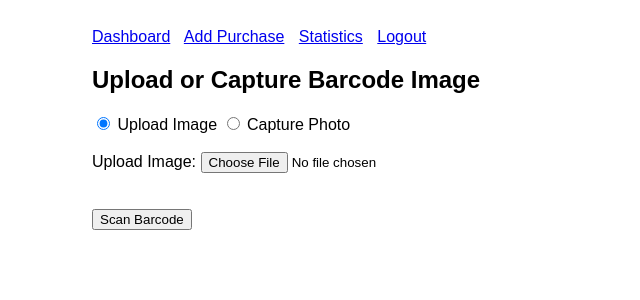
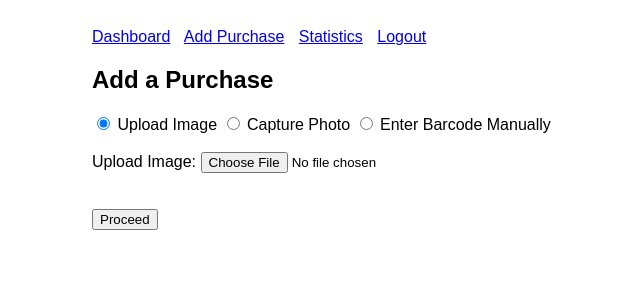
Before and after one commit to asen-krasimirov/budget_tracker, a Django app: page /purchases/upload/ in a window 1280 px wide. Shown: the top 300 px of the page, without its empty margins (248-888 px from the left). Run offline with Django 5.2, Linux system fonts and the light colour scheme; a user stored in the database is signed in; data comes from the database, SQL or seed files in the repository; both versions use the stored data as it was after the commit.

Commit message:
Add mannually adding of barcodes feature

```diff
--- a/purchases/views.py
+++ b/purchases/views.py
@@ -11,11 +11,12 @@ from django.core.files.base import ContentFile
 
 @login_required
 def upload_barcode(request):
-    """Handles barcode image upload OR webcam capture."""
+    """Handles barcode image upload, webcam capture, or manual entry."""
     form = ImageUploadForm(request.POST or None, request.FILES or None)
 
     if request.method == "POST":
         image_path = None  # Default to no image
+        barcode = None  # Default to no barcode
 
         if "image" in request.FILES:  # ✅ If user uploaded an image
             image_path = save_temp_image(request.FILES["image"])
@@ -23,24 +24,26 @@ def upload_barcode(request):
         elif request.POST.get("captured_image"):  # ✅ If user captured an image
             try:
                 format, imgstr = request.POST["captured_image"].split(";base64,")
-                ext = format.split("/")[-1]  # Extract extension (png/jpg)
-
+                ext = format.split("/")[-1]
                 image_data = ContentFile(base64.b64decode(imgstr), name=f"captured_image.{ext}")
-                image_path = save_temp_image(image_data)  # Save base64 image
-
+                image_path = save_temp_image(image_data)
             except Exception as e:
                 form.add_error(None, "Invalid captured image format.")
                 return render(request, "purchases/upload_barcode.html", {"form": form})
 
-        if image_path:  # ✅ Only process if an image is provided
+        elif request.POST.get("manual_barcode"):  # ✅ If user entered a barcode manually
+            barcode = request.POST.get("manual_barcode").strip()
+            return redirect("add_purchase", barcode=barcode)  # ✅ Redirect directly
+
+        if image_path:  # ✅ Process only if an image exists
             barcode = scan_barcode(image_path)
-            delete_temp_image(image_path)  # Remove temp image
+            delete_temp_image(image_path)
 
             if barcode:
                 barcode = barcode.decode("utf-8") if isinstance(barcode, bytes) else str(barcode)
                 return redirect("add_purchase", barcode=barcode)
             else:
-                form.add_error(None, "No barcode detected. Please upload a valid barcode image.")
+                form.add_error(None, "No barcode detected. Please try again.")
 
     return render(request, "purchases/upload_barcode.html", {"form": form})
 
--- a/templates/purchases/upload_barcode.html
+++ b/templates/purchases/upload_barcode.html
@@ -1,7 +1,7 @@
 {% extends 'base.html' %}
 
 {% block content %}
-<h2>Upload or Capture Barcode Image</h2>
+<h2>Add a Purchase</h2>
 
 <!-- Display Errors -->
 {% if form.errors %}
@@ -19,9 +19,10 @@
 <form method="post" enctype="multipart/form-data">
     {% csrf_token %}
 
-    <!-- Toggle Upload vs Capture -->
-    <label><input type="radio" name="image_option" id="upload-option" checked> Upload Image</label>
-    <label><input type="radio" name="image_option" id="capture-option"> Capture Photo</label>
+    <!-- Toggle Between Upload, Capture, or Manual Barcode -->
+    <label><input type="radio" name="input_option" id="upload-option" checked> Upload Image</label>
+    <label><input type="radio" name="input_option" id="capture-option"> Capture Photo</label>
+    <label><input type="radio" name="input_option" id="manual-option"> Enter Barcode Manually</label>
 
     <br><br>
 
@@ -39,8 +40,14 @@
         <input type="hidden" name="captured_image" id="captured_image">  <!-- Stores captured image -->
     </div>
 
+    <!-- Manual Barcode Input Section (Initially Hidden) -->
+    <div id="manual-container" style="display: none;">
+        <label>Enter Barcode:</label>
+        <input type="text" name="manual_barcode" id="manual_barcode" placeholder="Enter barcode number">
+    </div>
+
     <br><br>
-    <button type="submit" id="scan-btn">Scan Barcode</button>
+    <button type="submit" id="scan-btn">Proceed</button>
 </form>
 
 <script>
@@ -52,28 +59,31 @@ document.addEventListener("DOMContentLoaded", function () {
 
     let uploadOption = document.getElementById("upload-option");
     let captureOption = document.getElementById("capture-option");
+    let manualOption = document.getElementById("manual-option");
+
     let uploadContainer = document.getElementById("upload-container");
     let cameraContainer = document.getElementById("camera-container");
+    let manualContainer = document.getElementById("manual-container");
 
     let scanBtn = document.getElementById("scan-btn");
     let stream = null;  // Store the webcam stream
 
-    // Toggle between Upload and Capture options
-    uploadOption.addEventListener("change", function () {
-        if (this.checked) {
-            uploadContainer.style.display = "block";
-            cameraContainer.style.display = "none";
-            stopWebcam();  // Stop the webcam if active
+    // Toggle between Upload, Capture, or Manual options
+    function toggleInputs() {
+        uploadContainer.style.display = uploadOption.checked ? "block" : "none";
+        cameraContainer.style.display = captureOption.checked ? "block" : "none";
+        manualContainer.style.display = manualOption.checked ? "block" : "none";
+
+        if (captureOption.checked) {
+            startWebcam();
+        } else {
+            stopWebcam();
         }
-    });
+    }
 
-    captureOption.addEventListener("change", function () {
-        if (this.checked) {
-            uploadContainer.style.display = "none";
-            cameraContainer.style.display = "block";
-            startWebcam();  // Start the webcam
-        }
-    });
+    uploadOption.addEventListener("change", toggleInputs);
+    captureOption.addEventListener("change", toggleInputs);
+    manualOption.addEventListener("change", toggleInputs);
 
     function startWebcam() {
         navigator.mediaDevices.getUserMedia({ video: true })
@@ -102,13 +112,13 @@ document.addEventListener("DOMContentLoaded", function () {
         let imageData = canvas.toDataURL("image/png");  // Convert to base64
         capturedImageField.value = imageData;  // Store in hidden input
 
-        alert("Photo captured! Click 'Scan Barcode' to proceed.");
+        alert("Photo captured! Click 'Proceed' to continue.");
     });
 
     // Ensure at least one option is selected before scanning
     scanBtn.addEventListener("click", function (event) {
-        if (!uploadOption.checked && !captureOption.checked) {
-            alert("Please choose either 'Upload Image' or 'Capture Photo' before scanning.");
+        if (!uploadOption.checked && !captureOption.checked && !manualOption.checked) {
+            alert("Please select one method (Upload, Capture, or Manual Entry).");
             event.preventDefault();  // Prevent form submission
         }
     });
```
Also changed, not shown: db.sqlite3.
